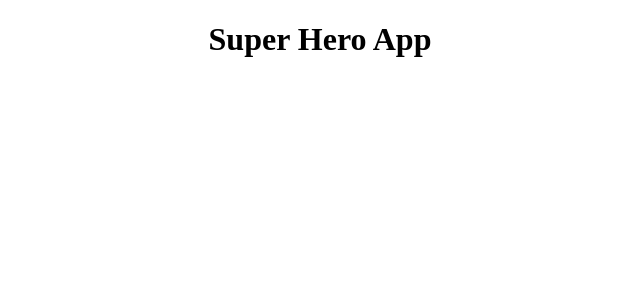
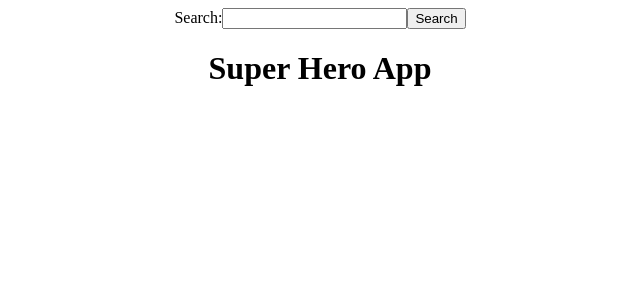
Before and after one commit to YenniDelgado-97/superHeroApp, a React (Create React App) app: page / in a window 1280 px wide. Shown: the top 300 px of the page, without its empty margins (320-960 px from the left). Built offline with nearby package versions, Linux system fonts and the light colour scheme.

Commit message:
feat: add conecction of the component SearchHero and the store

```diff
--- a/package.json
+++ b/package.json
@@ -6,6 +6,7 @@
     "@testing-library/jest-dom": "^5.16.5",
     "@testing-library/react": "^13.4.0",
     "@testing-library/user-event": "^13.5.0",
+    "axios": "^1.3.5",
     "react": "^18.2.0",
     "react-dom": "^18.2.0",
     "react-redux": "^8.0.5",
--- a/src/App.js
+++ b/src/App.js
@@ -1,10 +1,12 @@
 
 import './App.css';
 import React from 'react';
+import SearchHero from './components/SearchHero';
 
 export default function App() {
     return (
         <div className='App'>
+            <header><SearchHero/></header>
             <h1> Super Hero App</h1>
 
         </div>
--- /dev/null
+++ b/src/components/SearchHero.jsx
@@ -0,0 +1,48 @@
+import React, {useState} from "react";
+import { connect } from "react-redux";
+
+/**
+ * Component for searching heroes
+ * @component SearchHero
+ * @param {Object} props - component properties
+ * @param {string}props.loadingState - state of loading of the data it is false
+ * @returns {JSX.Element} - element jsx that is rendered
+ */
+
+function SearchHero(props){
+    const [search, setSearch] = useState("")
+    console.log("PROPS", props)
+
+    return (
+        <div className="search">
+            <form>
+                <label htmlFor="search">Search:</label>
+                <input type="text"
+                id="search"
+                name="search"
+                value={search}
+                />
+
+                <button>Search</button>
+
+            </form>
+        </div>
+    )
+
+}
+
+/**
+ * Function that maps the state of the property
+ * @function mapStateToProps
+ * @param {Object} state - global state of the application
+ * @returns {Object} object of component property
+ */
+
+const mapStateToProps = state => {
+    console.log("MSTP", state)
+    return {
+        loadingState: state.superHeroReducer.loadingState
+    }
+}
+
+export default connect(mapStateToProps, {})(SearchHero)
--- a/src/store/reducers/superHeroReducer.js
+++ b/src/store/reducers/superHeroReducer.js
@@ -1,5 +1,9 @@
 const initialState = {
     loadingState: false,
+    errorState:false,
+    error:"",
+    superheroes:[],
+    searches:[]
 }
 
 export const superHeroReducer = (state = initialState, action) => {
```
Also changed, not shown: 1 other file (tests, documents, lock files or other folders).
